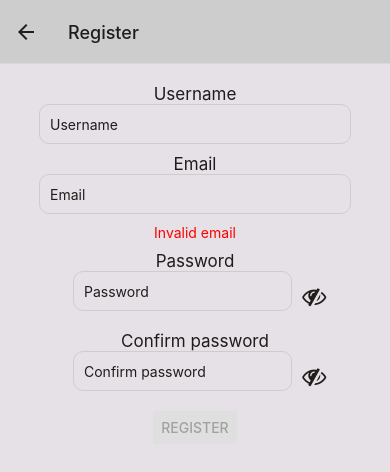
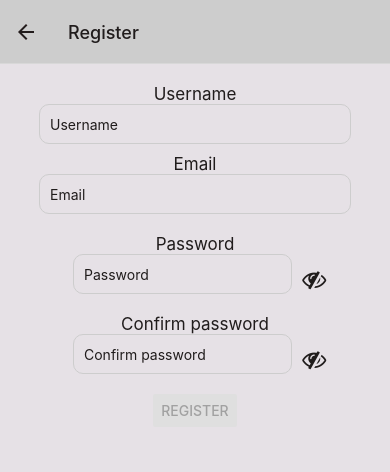
Before and after one commit to rubengomes8/HappyMouth, a React Native app: screen /Register in a window 390 px wide. Shown: the top 472 px of the page. Built offline with nearby package versions, Linux system fonts and the light colour scheme.

Commit message:
fix "invalid email" when it is empty

```diff
--- a/src/screens/RegisterScreen.jsx
+++ b/src/screens/RegisterScreen.jsx
@@ -91,7 +91,7 @@ const RegisterScreen = () => {
         onChangeText={handleEmailChange}
         autoCapitalize="none"
       />
-      {isEmailValid ? null : (
+      {isEmailValid || email == "" ? null : (
         <Text style={styles.errorText}>Invalid email</Text>
       )}
 
```
